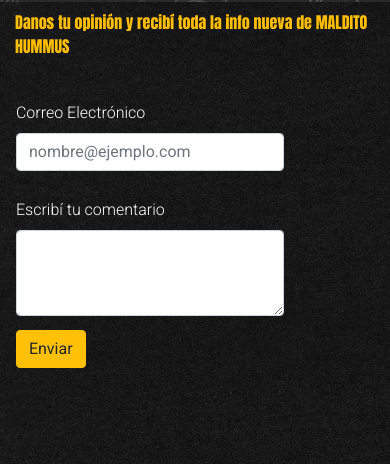
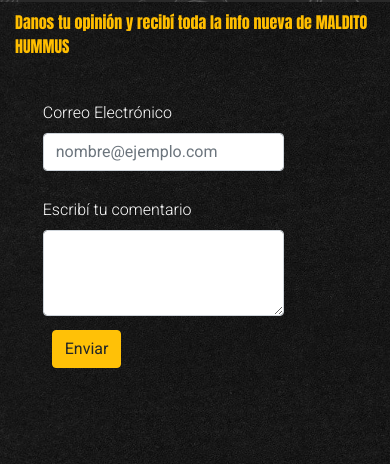
Before and after one commit to serfa90/MalditoHummus, a website: page html/Contacto.html in a window 390 px wide. Shown: the part 181-645 px from the top of the page. Drawn offline with nearby package versions, Linux system fonts and the light colour scheme.

Commit message:
Se arreglaron detalles de pag contacto

```diff
--- a/scss/estilizado.scss
+++ b/scss/estilizado.scss
@@ -163,6 +163,15 @@
     @media (max-width: 576px){
     .puntosDeVenta{
         font-size: 16px;
+    }
+    .form-control{
+        margin-left: 10%;
+    }
+    .btn{
+        margin-left: 10%;
+    }
+    .form-label{
+        margin-left: 10%;
     }
         #desktop{
             display: none;
```
Also changed, not shown: css/Estilos.css.
